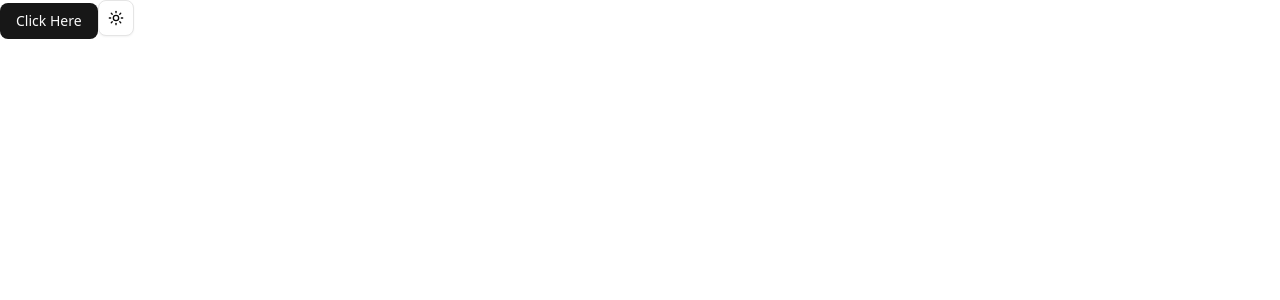
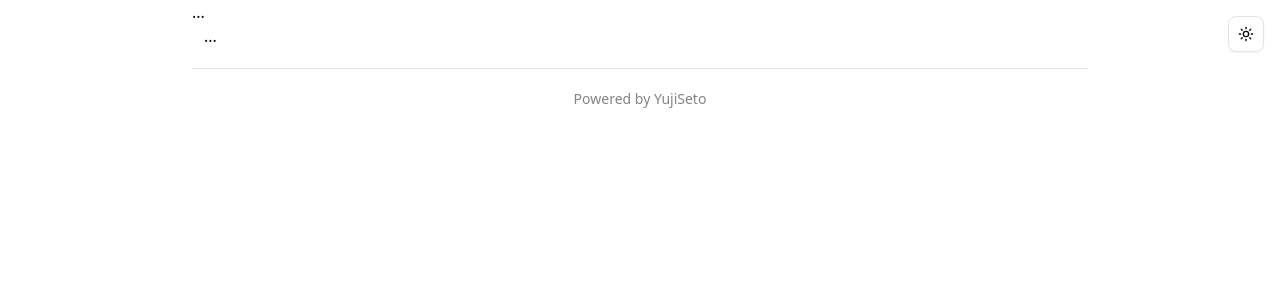
Before and after one commit to YujiSeto/sushi-store, a Next.js app: page / in a window 1280 px wide. Shown: the top 300 px of the page. Built offline with nearby package versions, Linux system fonts and the light colour scheme.

Commit message:
feat: restructure page layout with header and footer components, add separator component

```diff
--- a/src/app/page.tsx
+++ b/src/app/page.tsx
@@ -1,12 +1,17 @@
 "use client";
 
+import { Footer } from "@/components/footer";
+import { Header } from "@/components/header";
 import { ThemeToggle } from "@/components/theme-toggle";
-import { Button } from "@/components/ui/button";
 
 const Page = () => {
   return (
     <div>
-      <Button>Click Here</Button>
+      <div className="w-full max-w-4xl mx-auto">
+        <Header />
+        <div className="mx-3">...</div>
+        <Footer />
+      </div>
       <ThemeToggle />
     </div>
   );
--- /dev/null
+++ b/src/components/footer.tsx
@@ -0,0 +1,10 @@
+import { Separator } from "@/components/ui/separator";
+
+export const Footer = () => {
+  return (
+    <footer className="mt-5">
+      <Separator />
+      <div className="my-5 text-center text-sm opacity-50">Powered by YujiSeto</div>
+    </footer>
+  );
+};
--- /dev/null
+++ b/src/components/header.tsx
@@ -0,0 +1,3 @@
+export const Header = () => {
+  return <header>...</header>;
+};
--- a/src/components/theme-toggle.tsx
+++ b/src/components/theme-toggle.tsx
@@ -10,6 +10,7 @@ export function ThemeToggle() {
   const { setTheme } = useTheme();
 
   return (
+    <div className="absolute right-4 top-4">
       <DropdownMenu>
         <DropdownMenuTrigger asChild>
           <Button variant="outline" size="icon">
@@ -24,5 +25,6 @@ export function ThemeToggle() {
           <DropdownMenuItem onClick={() => setTheme("system")}>System</DropdownMenuItem>
         </DropdownMenuContent>
       </DropdownMenu>
+    </div>
   );
 }
--- /dev/null
+++ b/src/components/ui/separator.tsx
@@ -0,0 +1,28 @@
+"use client"
+
+import * as React from "react"
+import { Separator as SeparatorPrimitive } from "radix-ui"
+
+import { cn } from "@/lib/utils"
+
+function Separator({
+  className,
+  orientation = "horizontal",
+  decorative = true,
+  ...props
+}: React.ComponentProps<typeof SeparatorPrimitive.Root>) {
+  return (
+    <SeparatorPrimitive.Root
+      data-slot="separator"
+      decorative={decorative}
+      orientation={orientation}
+      className={cn(
+        "bg-border shrink-0 data-[orientation=horizontal]:h-px data-[orientation=horizontal]:w-full data-[orientation=vertical]:h-full data-[orientation=vertical]:w-px",
+        className
+      )}
+      {...props}
+    />
+  )
+}
+
+export { Separator }
```
Lines whose indentation alone changed are shown as unchanged.
